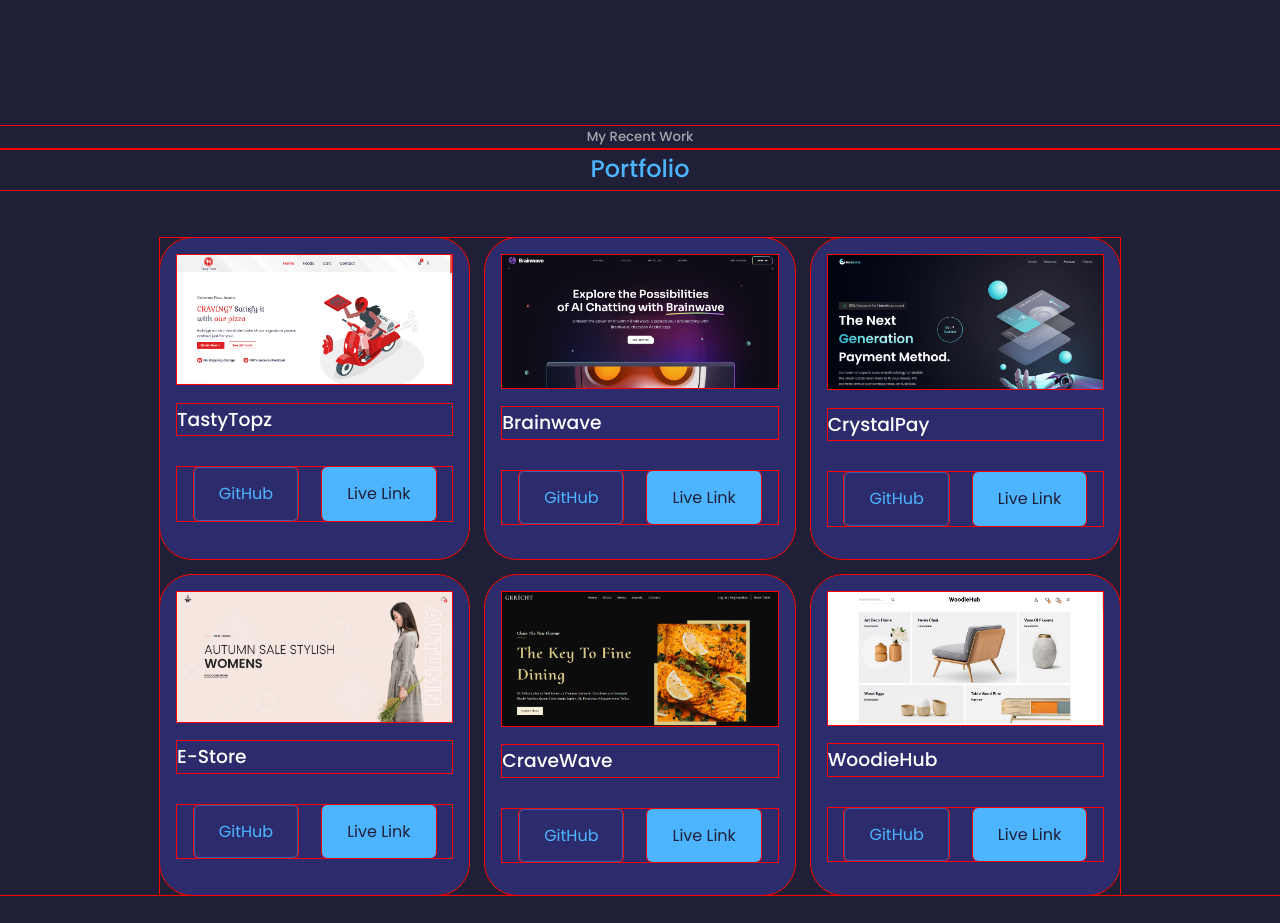
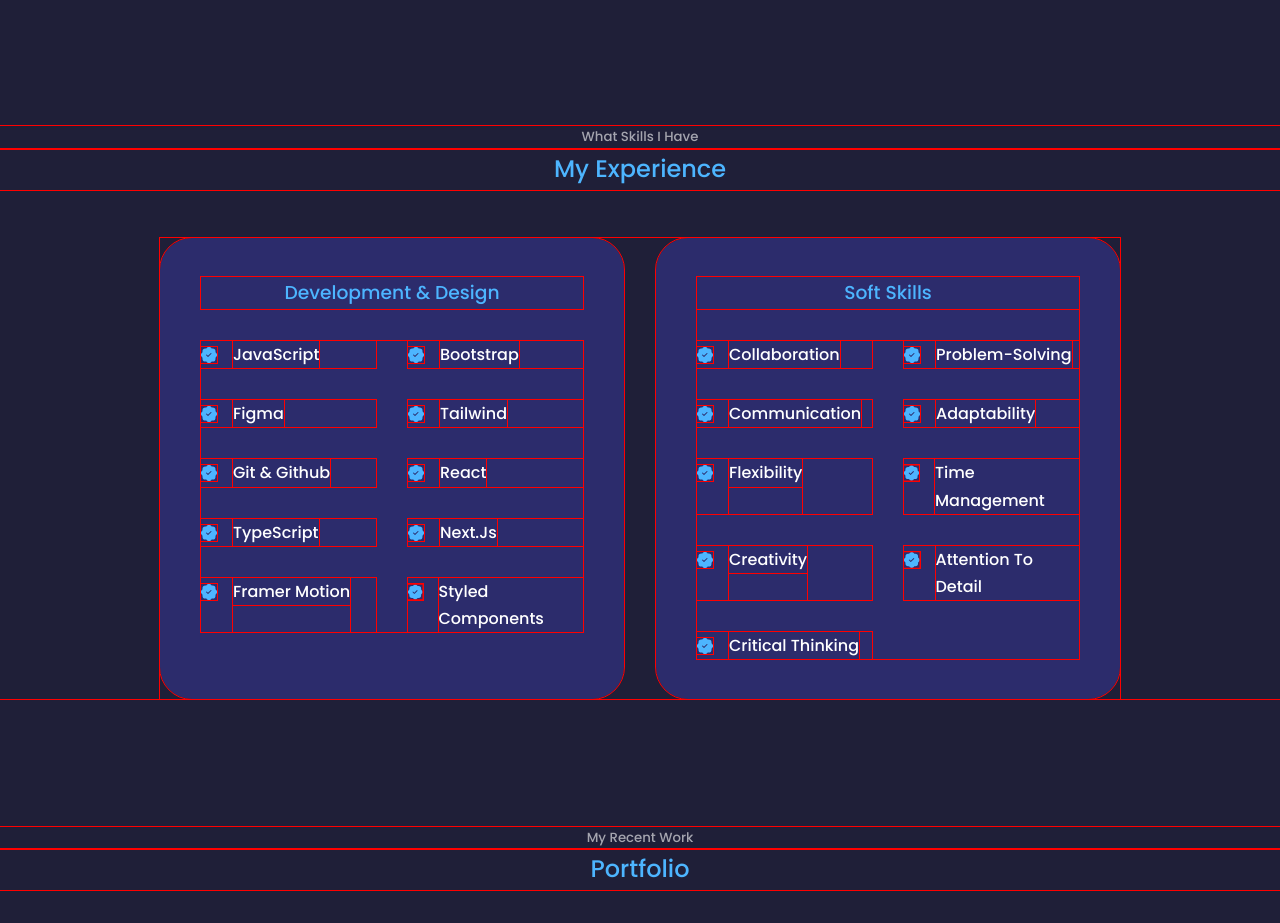
Before and after one commit to adeoluwaadeoye/adeoluwa, a React (Create React App) app: page / in a window 1280 px wide. Shown: the part 1501-2424 px from the top of the page. Built offline with nearby package versions, Linux system fonts and the light colour scheme; a web font is replaced by a local one.

Commit message:
Update SEO

```diff
--- a/src/App.jsx
+++ b/src/App.jsx
@@ -2,7 +2,7 @@ import "./App.css";
 import Header from "./components/header/Header";
 import Nav from "./components/nav/Nav";
 import About from "./components/about/About";
-// import Experience from "./components/experience/Experience";
+import Experience from "./components/experience/Experience";
 // import Services from "./components/services/Services";
 import Portfolio from "./components/portfolio/Portfolio";
 import Testimonials from "./components/testimonials/testimonials";
@@ -16,7 +16,7 @@ function App() {
       <Header />
       <Nav />
       <About />
-      {/* <Experience /> */}
+      <Experience />
       {/* <Services /> */}
       <Portfolio />
       <Testimonials />
```
